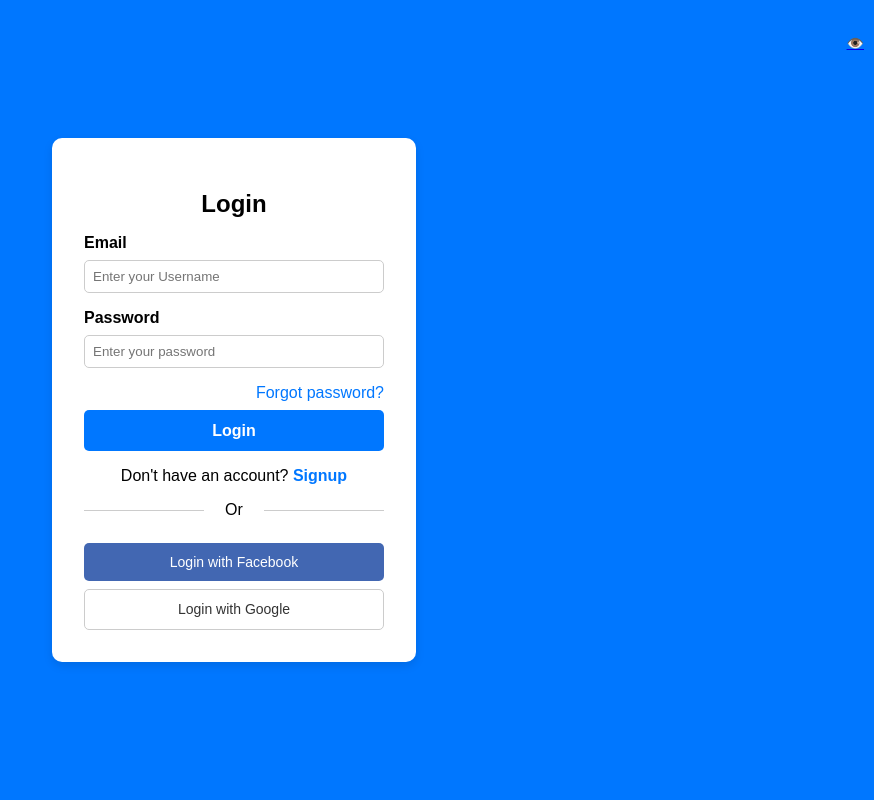
After one commit to amitkumar841994/Profile, a FastAPI app: page /userlogin in a window 1280 px wide. The commit adds this page. Shown: the whole page, without its empty margins (406-1280 px from the left). Run offline with FastAPI, Linux system fonts and the light colour scheme; parts of the project's set-up code (start-up, migrations or seed data) failed here and were passed over.

Commit message:
working on Login page and home page

```diff
--- /dev/null
+++ b/Template/userlogin.html
@@ -0,0 +1,57 @@
+<!DOCTYPE html>
+<html lang="en">
+<head>
+  <meta charset="UTF-8">
+  <meta name="viewport" content="width=device-width, initial-scale=1.0">
+  <title>Login and Signup</title>
+  <!-- <link rel="stylesheet" href="D:/SELF/Profile/Profile/static/register.css"> -->
+  <link href="{{ url_for('static', path='/register.css') }}" rel="stylesheet">
+  <script src="https://cdn.jsdelivr.net/npm/axios/dist/axios.min.js"></script>
+</head>
+<body>
+    <div class="container">
+        <!-- Login Form -->
+        <div class="form-container">
+        <h2>Login</h2>
+        <form id="login-form">
+            <div class="input-group">
+            <label for="email">Email</label>
+            <input type="text" id="username" placeholder="Enter your Username" required>
+            </div>
+            <div class="input-group">
+            <label for="password">Password</label>
+            <input type="password" id="password" placeholder="Enter your password" required>
+            <a href="#" class="toggle-password">👁️</a>
+            </div>
+            <a href="#" class="forgot-password">Forgot password?</a>
+            <button type="submit" class="btn">Login</button>
+            <p>Don't have an account? <a href="#">Signup</a></p>
+            <div class="or">Or</div>
+            <button type="button" class="social-btn facebook">Login with Facebook</button>
+            <button type="button" class="social-btn google">Login with Google</button>
+        </form>
+        </div>
+    </div>
+</body>
+<script>
+          document.getElementById("login-form").addEventListener("submit", function (event) {
+            event.preventDefault();
+            username=document.getElementById("username").value,
+            password=document.getElementById("password").value
+            console.log(username,password);
+
+            axios.post('http://127.0.0.1:8000/app1/login',{
+                "username":username,
+                "password":password
+            })
+            .then(response=>{
+                console.log(response)
+            })
+            .catch(error => {
+            console.error('Error during POST request:', error);
+            });
+        });
+
+
+</script>
+</html>
--- a/authentication/models.py
+++ b/authentication/models.py
@@ -11,6 +11,6 @@ class NewUser(BaseModel):
     password : str
 
 class UserLogin(BaseModel):
-    username:str|None
+    username:str|None = None
     password:str
-    email:str|None
+    email:str|None =None
--- a/main.py
+++ b/main.py
@@ -23,4 +23,12 @@ app.include_router(auth_routes, prefix="/app1", tags=["App1"])
 
 @app.get("/")
 async def root(request:Request):
-    return templates.TemplateResponse("register.html",{"request":request})
+    return templates.TemplateResponse("index.html",{"request":request})
+
+@app.get("/register")
+async def register(request: Request):
+    return templates.TemplateResponse("register.html", {"request": request})
+
+@app.get("/userlogin")
+async def register(request: Request):
+    return templates.TemplateResponse("userlogin.html", {"request": request})
```
Also changed, not shown: Template/index.html (+17 -0 lines), Template/register.html (+2 -24 lines), authentication/views.py (+28 -2 lines).
